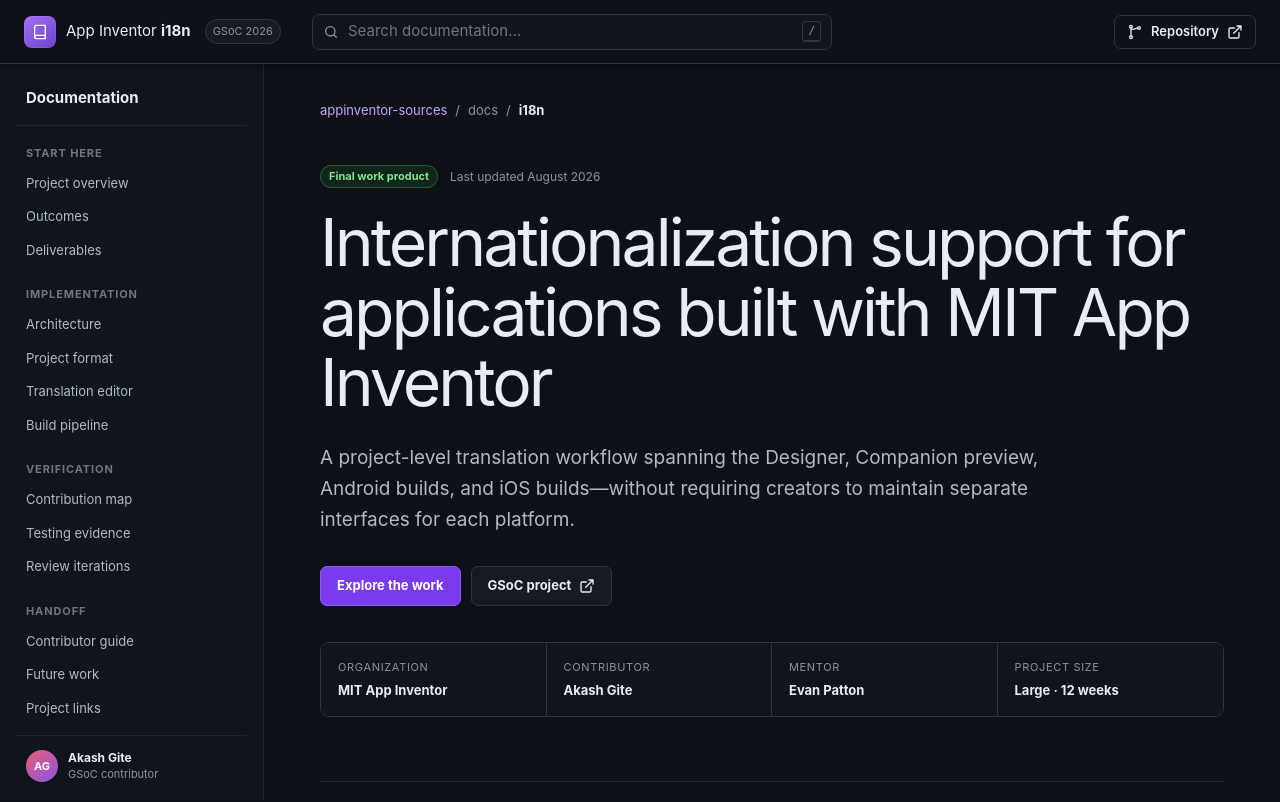
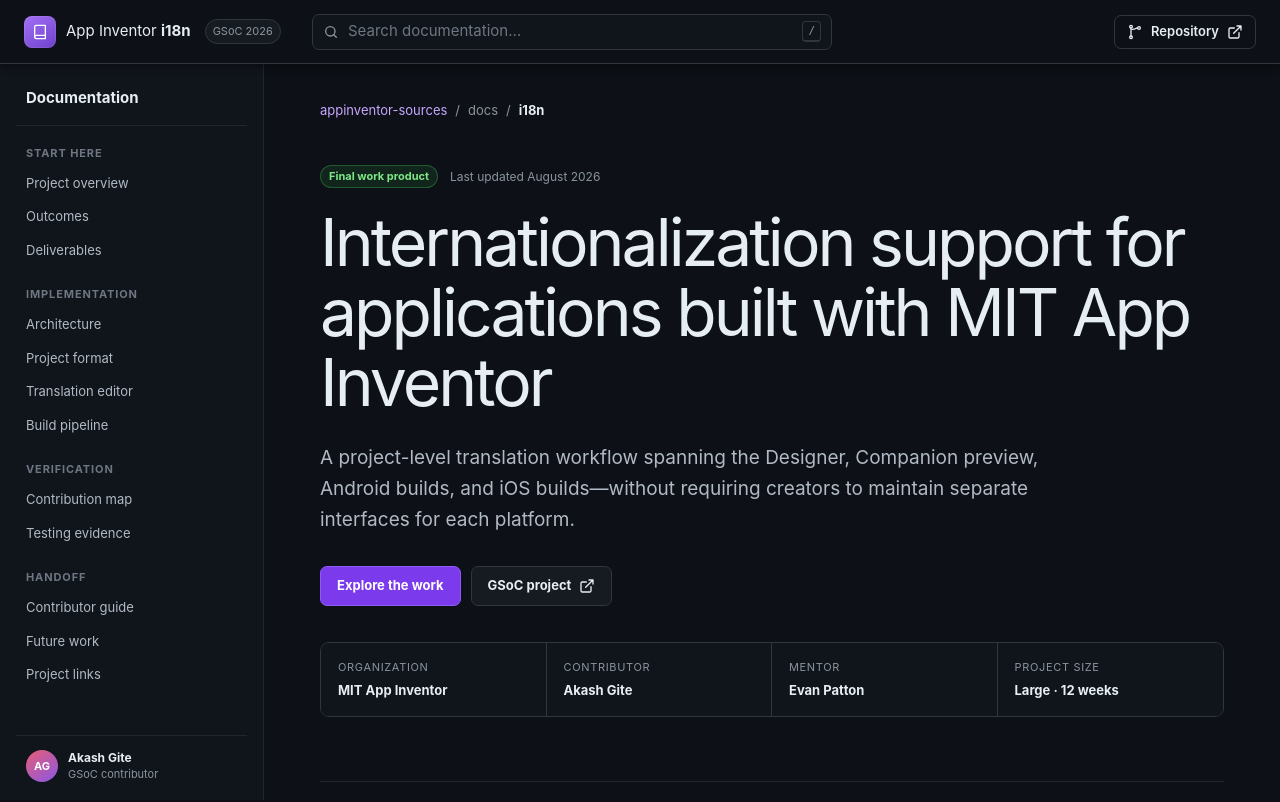
Before and after one commit to Akashgite1/appinventor-sources-i18, a React (Vite) app: page / in a window 1280 px wide. Shown: the top 802 px of the page. Built offline with nearby package versions, Linux system fonts and the light colour scheme.

Commit message:
Remove Review-driven iterations section from page and sidebar navigation

```diff
--- a/src/App.tsx
+++ b/src/App.tsx
@@ -26,8 +26,8 @@
 import { ContributionMapSection } from "./components/sections/ContributionMapSection";
 
 import { TestingSection } from "./components/sections/TestingSection";
-import { ReviewSection } from "./components/sections/ReviewSection";
 import { ContributorGuideSection } from "./components/sections/ContributorGuideSection";
+
 import { FutureWorkSection } from "./components/sections/FutureWorkSection";
 import { LinksSection } from "./components/sections/LinksSection";
 
@@ -101,8 +101,8 @@
           visibleDeletions={visibleDeletions}
         />
         <TestingSection />
-        <ReviewSection />
         <ContributorGuideSection />
+
         <FutureWorkSection />
         <LinksSection />
 
--- a/src/data/constants.ts
+++ b/src/data/constants.ts
@@ -16,8 +16,8 @@
   { group: "Verification", items: [
     { id: "contribution-map", label: "Contribution map" },
     { id: "testing", label: "Testing evidence" },
-    { id: "review", label: "Review iterations" },
   ]},
+
   { group: "Handoff", items: [
     { id: "contributors", label: "Contributor guide" },
     { id: "future", label: "Future work" },
```
